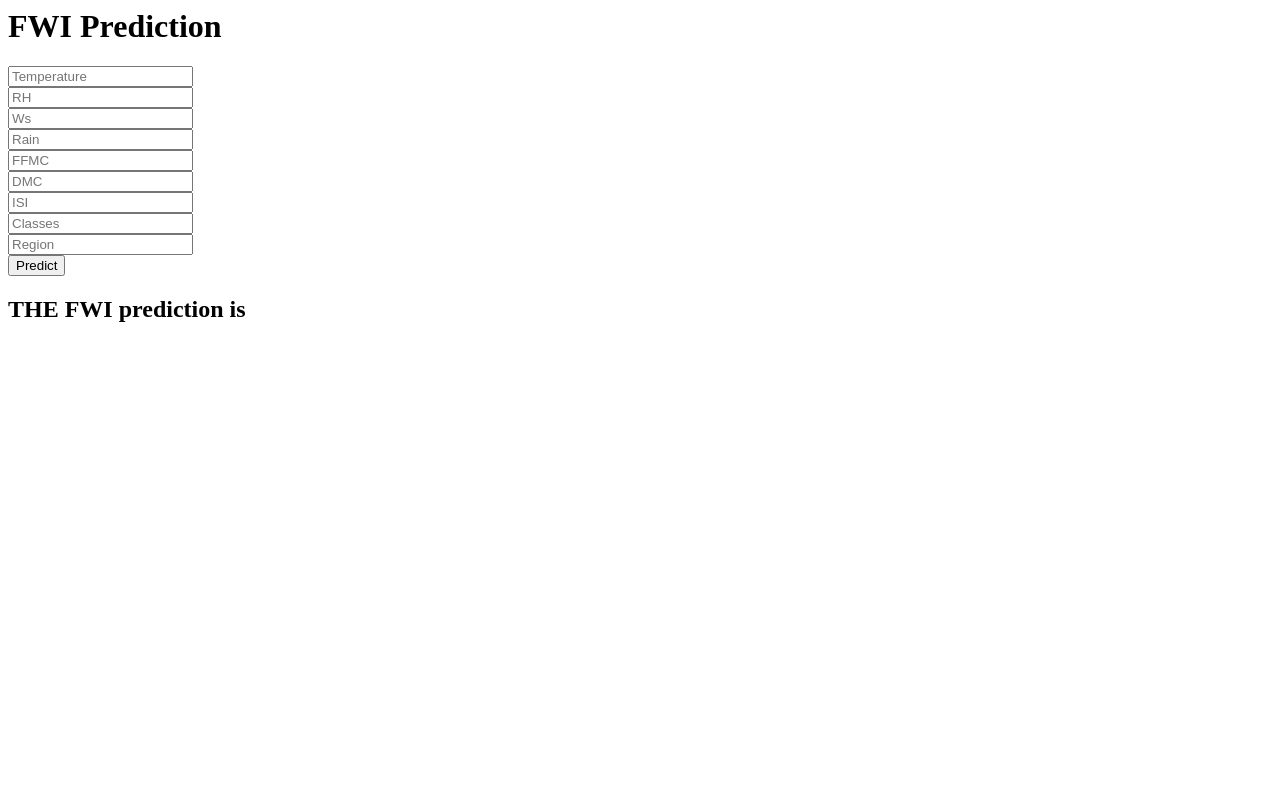
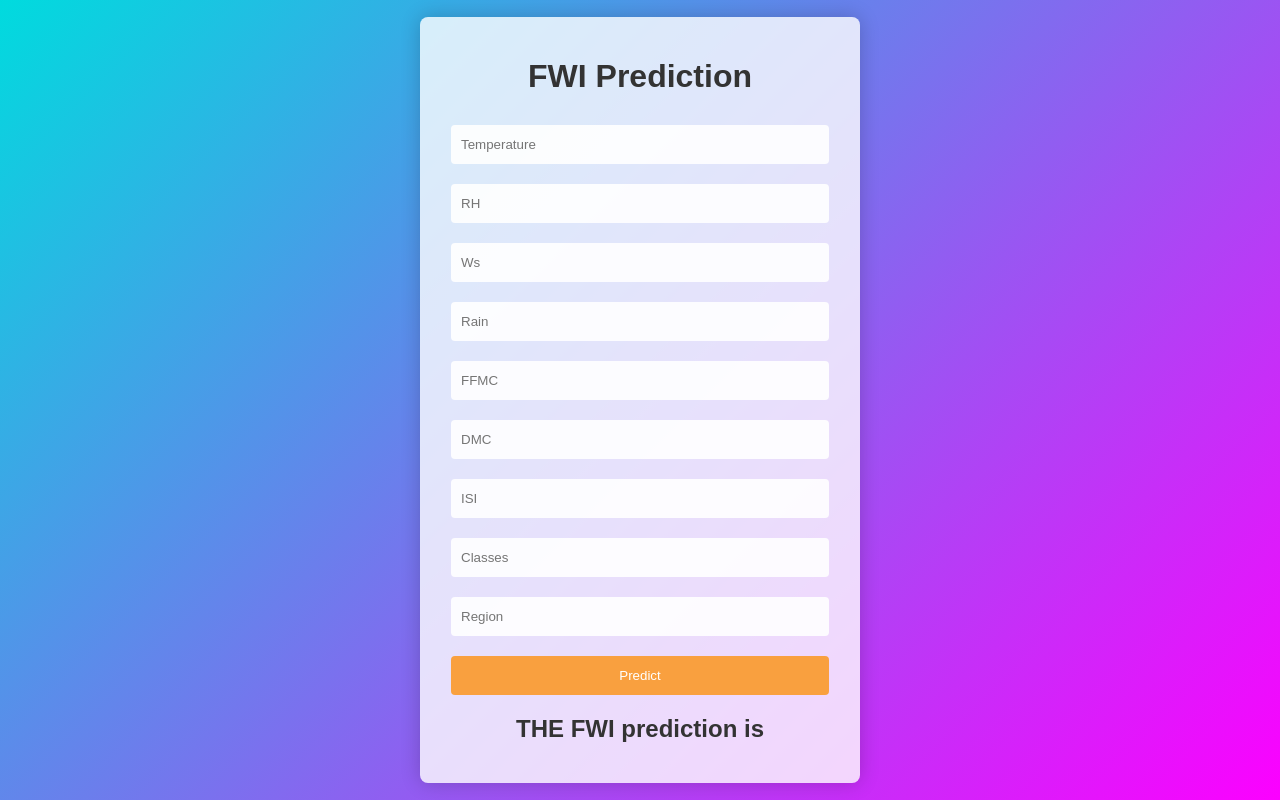
Before and after one commit to anku601/forest_fire, a Flask app: page /predictdata in a window 1280 px wide. Run offline with Flask 3, Linux system fonts and the light colour scheme; parts of the project's set-up code (start-up, migrations or seed data) failed here and were passed over.

Commit message:
Update home.html

```diff
--- a/templates/home.html
+++ b/templates/home.html
@@ -1,8 +1,79 @@
-<html>
+<!DOCTYPE html>
+<html lang="en">
+<head>
+    <meta charset="UTF-8">
+    <meta name="viewport" content="width=device-width, initial-scale=1.0">
+    <title>FWI Prediction</title>
+    <style>
+        body {
+            font-family: Arial, sans-serif;
+            margin: 0;
+            padding: 0;
+            background: linear-gradient(135deg, #00dbde, #fc00ff);
+            display: flex;
+            justify-content: center;
+            align-items: center;
+            height: 100vh;
+        }
+
+        .login {
+            background-color: rgba(255, 255, 255, 0.8);
+            padding: 20px;
+            border-radius: 8px;
+            box-shadow: 0 0 20px rgba(0, 0, 0, 0.2);
+            max-width: 400px;
+            width: 100%;
+            text-align: center;
+        }
+
+        h1 {
+            margin-bottom: 30px;
+            color: #333333;
+        }
+
+        form {
+            text-align: center;
+        }
+
+        input[type="text"] {
+            width: calc(100% - 22px);
+            padding: 12px 10px;
+            margin-bottom: 20px;
+            border: none;
+            border-radius: 4px;
+            background-color: rgba(255, 255, 255, 0.9);
+            box-sizing: border-box;
+            transition: background-color 0.3s ease;
+        }
+
+        input[type="text"]:focus {
+            background-color: #fff;
+        }
+
+        button {
+            width: calc(100% - 22px);
+            padding: 12px;
+            border: none;
+            border-radius: 4px;
+            background-color: #f9a03f;
+            color: #ffffff;
+            cursor: pointer;
+            transition: background-color 0.3s ease;
+        }
+
+        button:hover {
+            background-color: #d88e16;
+        }
+
+        h2 {
+            margin-top: 20px;
+            color: #333333;
+        }
+    </style>
+</head>
 <body>
     <div class="login">
         <h1>FWI Prediction</h1>
-
         <!-- Main Input For Receiving Query to our ML -->
         <form action="{{ url_for('predict_datapoint')}}" method="post">
             <input type="text" name="Temperature" placeholder="Temperature" required="required" /><br>
@@ -14,13 +85,11 @@
             <input type="text" name="ISI" placeholder="ISI" required="required" /><br>
             <input type="text" name="Classes" placeholder="Classes" required="required" /><br>
             <input type="text" name="Region" placeholder="Region" required="required" /><br>
-
-
-
-           <button type="submit" class="btn btn-primary btn-block btn-large">Predict</button>
+            <button type="submit">Predict</button>
         </form>
         <h2>
             THE FWI prediction is {{result}}
         </h2>
-   <body>
+    </div>
+</body>
 </html>
```
Lines whose indentation alone changed are shown as unchanged.
